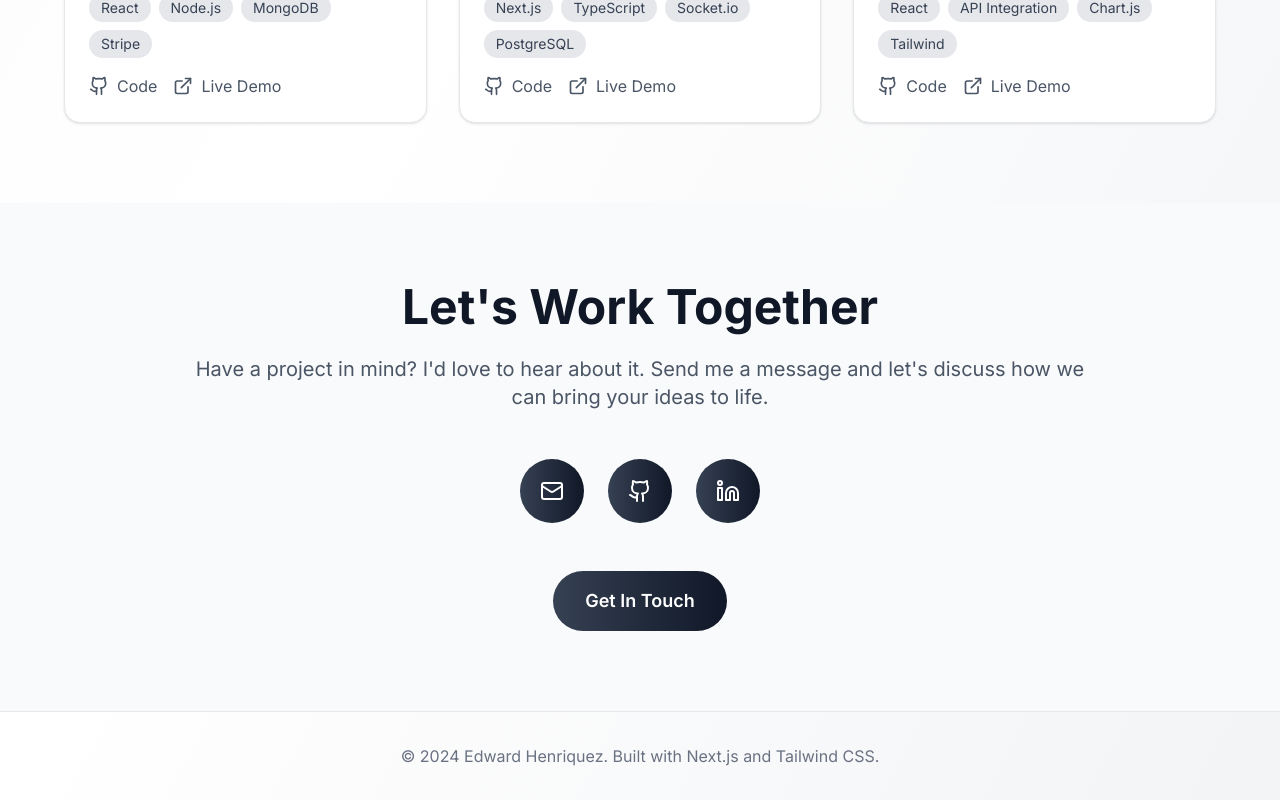
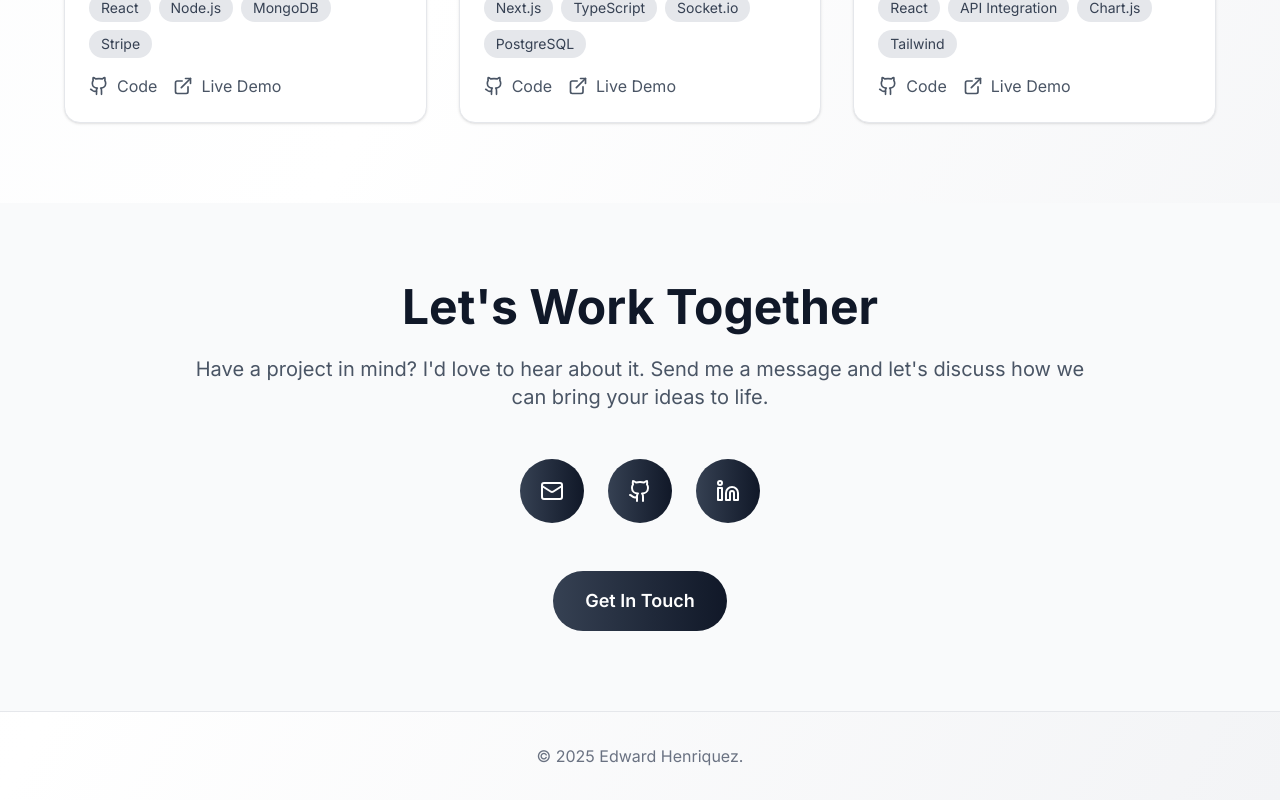
Before and after one commit to EdwardAH/portfolio-website, a Next.js app: page / in a window 1280 px wide. Shown: the part 1604-2404 px from the top of the page. Built offline with nearby package versions, Linux system fonts and the light colour scheme.

Commit message:
Update main page with latest changes

```diff
--- a/src/app/page.tsx
+++ b/src/app/page.tsx
@@ -236,7 +236,7 @@ export default function Home() {
 
             <div className="flex justify-center space-x-6 mb-12">
               <motion.a
-                href="mailto:your.email@example.com"
+                href="mailto:edwardhenriquez@gmail.com"
                 whileHover={{ scale: 1.1 }}
                 whileTap={{ scale: 0.9 }}
                 className="w-16 h-16 bg-gradient-to-r from-gray-700 to-gray-900 rounded-full flex items-center justify-center hover:shadow-lg transition-all"
@@ -277,7 +277,7 @@ export default function Home() {
       <footer className="py-8 px-4 sm:px-6 lg:px-8 border-t border-gray-200">
         <div className="max-w-6xl mx-auto text-center">
           <p className="text-gray-500">
-            © 2024 Edward Henriquez. Built with Next.js and Tailwind CSS.
+            © 2025 Edward Henriquez.
           </p>
         </div>
       </footer>
```
